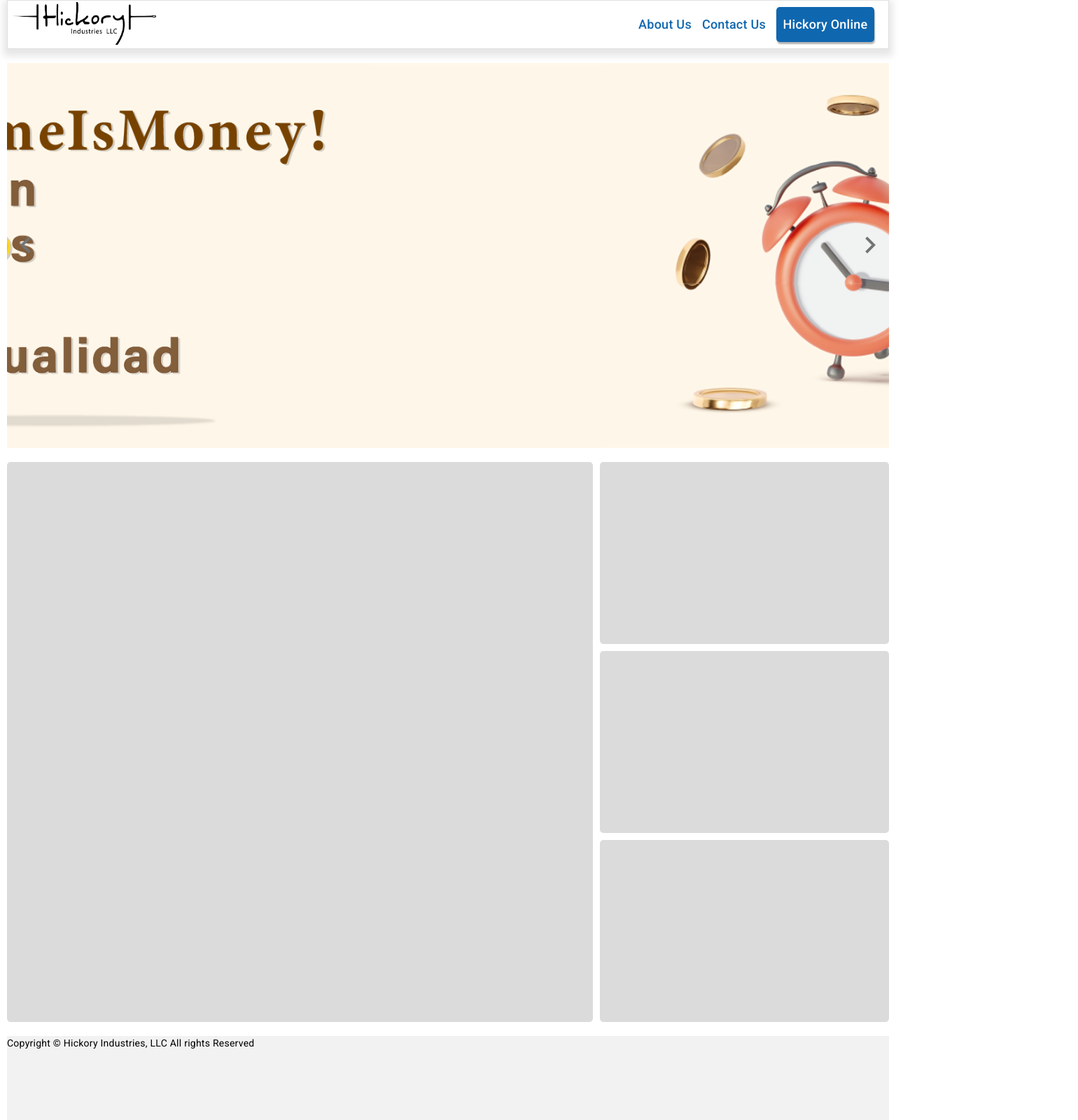
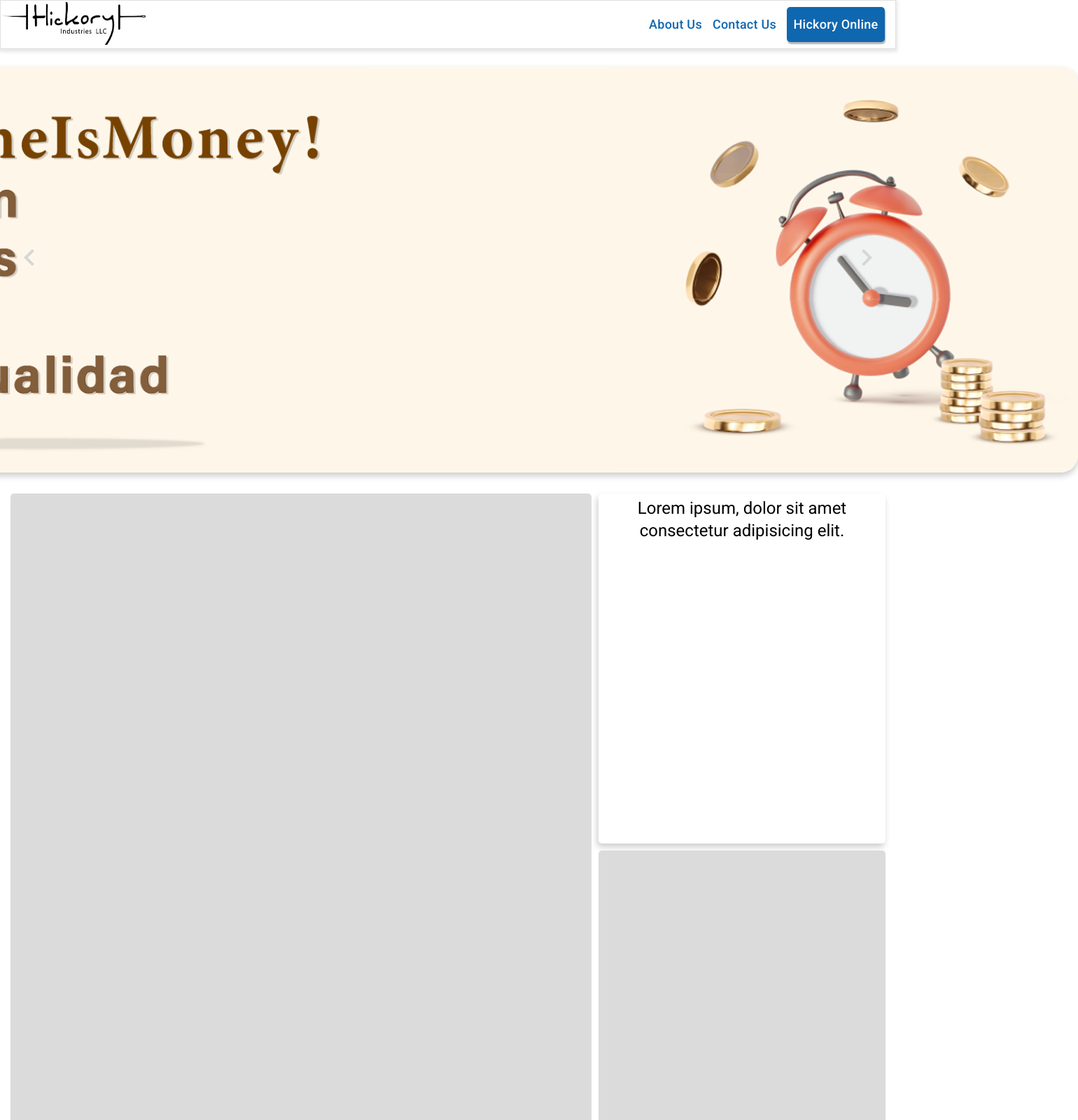
Before and after one commit to Berserker631/LandingPage, an Angular app: page / in a window 1280 px wide. Shown: the top 1600 px of the page at 70% size, 1540 px wide, since content can reach past the window. Built offline with nearby package versions, Linux system fonts and the light colour scheme.

Commit message:
space adjust

```diff
--- a/src/app/app.component.html
+++ b/src/app/app.component.html
@@ -1,5 +1,5 @@
 <div class="wrapper">
-  <header class="header">
+ <header class="header">
     <div class="container">
       <img class="logoContainer" src="./../assets/logoHickory.png" alt="logoHickory">
       <div class="actionButtons">
--- a/src/app/app.component.scss
+++ b/src/app/app.component.scss
@@ -1,4 +1,6 @@
 :root {
+  width: 100vw;
+  height: 100vh;
   padding: 0;
   margin: 0;
   scroll-behavior: smooth;
@@ -6,26 +8,25 @@
 .wrapper{
   display: flex;
   flex-direction: column;
+  box-sizing: border-box;
+  height: fit-content;
+  width: 100%;
   margin: 0;
-  padding: 0 10px 0 10px;
-  width: 100vw;
-  height: 100%;
-  box-sizing: border-box;
+  padding: 0;
 
   .header {
     display: flex;
+    position: sticky;
     align-items: center;
-    position: sticky;
-    top: 0;
-    z-index: 9;
     height: 70px;
     width: 100%;
+    top: 0;
     z-index: 2;
-    padding: 0 5px 0 5px;
     box-sizing: border-box;
-    box-shadow: 0 5px 10px 5px rgba($color: #000000, $alpha: 0.1);
+    box-shadow: 0 2px 5px 2px rgba($color: #000000, $alpha: 0.1);
     background-color: #fff;
     border: solid 1px rgb(224, 224, 224);
+    box-sizing: border-box;
 
     .container {
       height: 100%;
@@ -71,22 +72,28 @@
   }
 
   .body {
+    display: flex;
+    justify-content: center;
+    flex-direction: column;
     width: 100%;
-    height: fit-content;
+    padding: 5px;
+    box-sizing: border-box;
 
     .imageShower {
       display: flex;
       flex-direction: column;
       justify-content: center;
       width: 100%;
+      height: 100%;
+      box-sizing: border-box;
     }
   }
 
   .footer{
     width: 100%;
-    height: 150px;
-    background-color: rgba($color: #F2F2F2, $alpha: 1);
-    color: #000000;
+    height: 100px;
+    background-color: rgba($color: #9b9b9b, $alpha: 1);
+    color: #ffffff;
     box-sizing: border-box;
   }
 }
--- a/src/app/app.component.ts
+++ b/src/app/app.component.ts
@@ -12,17 +12,5 @@ import { PrincipalContentComponent } from "../components/principal-content/princ
 export class AppComponent implements OnInit{
   title = 'landingPage';
 
-  ngOnInit(): void {
-    this.repeat();
-  }
-
-  repeat(){
-    // setTimeout(() => {
-    //   this.loadSlider();
-    //   this.repeat();
-    // }, 2000);
-  }
-
-  loadSlider(){
-  }
+  ngOnInit(): void {}
 }
--- a/src/components/image-slider/image-slider.component.html
+++ b/src/components/image-slider/image-slider.component.html
@@ -5,7 +5,7 @@
   </div>
   @for (slide of arSlides; track $index) {
     @if ($index === vaCurrentSlide) {
-      <img height="550" [src]='slide.url' [alt]="slide.title" loading="lazy">
+      <img [src]='slide.url' [alt]="slide.title" loading="lazy">
     }
   }
 </div>
--- a/src/components/image-slider/image-slider.component.scss
+++ b/src/components/image-slider/image-slider.component.scss
@@ -1,9 +1,9 @@
 .slideShow-container{
   display: flex;
+  justify-content: center;
   position: relative;
-  flex-direction: column;
   width: 100%;
-  height: 100%;
+  height: 580px;
   box-sizing: border-box;
 
   .arrow-container{
@@ -11,29 +11,33 @@
     justify-content: space-between;
     position: absolute;
     top: 45%;
-    width: 100%;
-    padding: 0px 15px 0 15px;
+    width: 96%;
     height: fit-content;
     user-select: none;
     box-sizing: border-box;
 
     .left-arrow{
+      box-sizing: border-box;
       scale: 2;
-      color: #747474;
+      color: #d6d6d6;
       cursor: pointer;
 
     }
 
     .right-arrow{
+      box-sizing: border-box;
       scale: 2;
-      color: #747474;
+      color: #d6d6d6;
       cursor: pointer;
     }
   }
 
   img{
-    object-fit: cover;
-    object-position: 50%;
+    border-radius: 25px;
+    width: 1800px;
+    object-fit: fill;
     user-select: none;
+    box-sizing: border-box;
+    box-shadow: 0px 5px 10px 0px rgba($color: #000000, $alpha: 0.2);
   }
 }
--- a/src/components/principal-content/principal-content.component.html
+++ b/src/components/principal-content/principal-content.component.html
@@ -1,6 +1,11 @@
 <div class="wrapper">
-  <div class="content-1"></div>
-  <div class="content-2"></div>
-  <div class="content-3"></div>
-  <div class="content-4"></div>
+  <div class="container">
+    <br>
+    <div class="content-1">
+      <h1>Lorem ipsum, dolor sit amet consectetur adipisicing elit.</h1>
+    </div>
+    <div class="content-2"></div>
+    <div class="content-3"></div>
+    <div class="content-4"></div>
+  </div>
 </div>
--- a/src/components/principal-content/principal-content.component.scss
+++ b/src/components/principal-content/principal-content.component.scss
@@ -1,31 +1,50 @@
 .wrapper {
+  display: flex;
+  justify-content: center;
   width: 100%;
-  height: 100vh;
+  height: 100%;
+  padding: 10px;
+  box-sizing: border-box;
+  // height: 20vh;
+
+
+  .container {
     display: grid;
     grid-template-columns: repeat(3, 1fr);
     grid-template-rows: repeat(3, 1fr);
     gap: 10px;
     box-sizing: border-box;
-  overflow: hidden;
+    width: 100%;
+    height: 100%;
 
     .content-1 {
       border-radius: 5px;
-  background-color: #dbdbdb;
+      // width: 800px;
+      padding: 5px;
+      box-sizing: border-box;
+      background-color: #ffffff;
+      text-align: center;
       grid-area: 1 / 3 / 2 / 4;
+      box-shadow: -2px 5px 10px 0px rgba($color: #000000, $alpha: 0.2);
     }
+
     .content-2 {
+      height: 500px;
       border-radius: 5px;
       background-color: #dbdbdb;
       grid-area: 2 / 3 / 3 / 4;
     }
+
     .content-3 {
       border-radius: 5px;
       background-color: #dbdbdb;
       grid-area: 3 / 3 / 4 / 4;
     }
+
     .content-4 {
       border-radius: 5px;
       background-color: #dbdbdb;
       grid-area: 1 / 1 / 4 / 3;
     }
   }
+}
```
Lines whose indentation alone changed are shown as unchanged.
